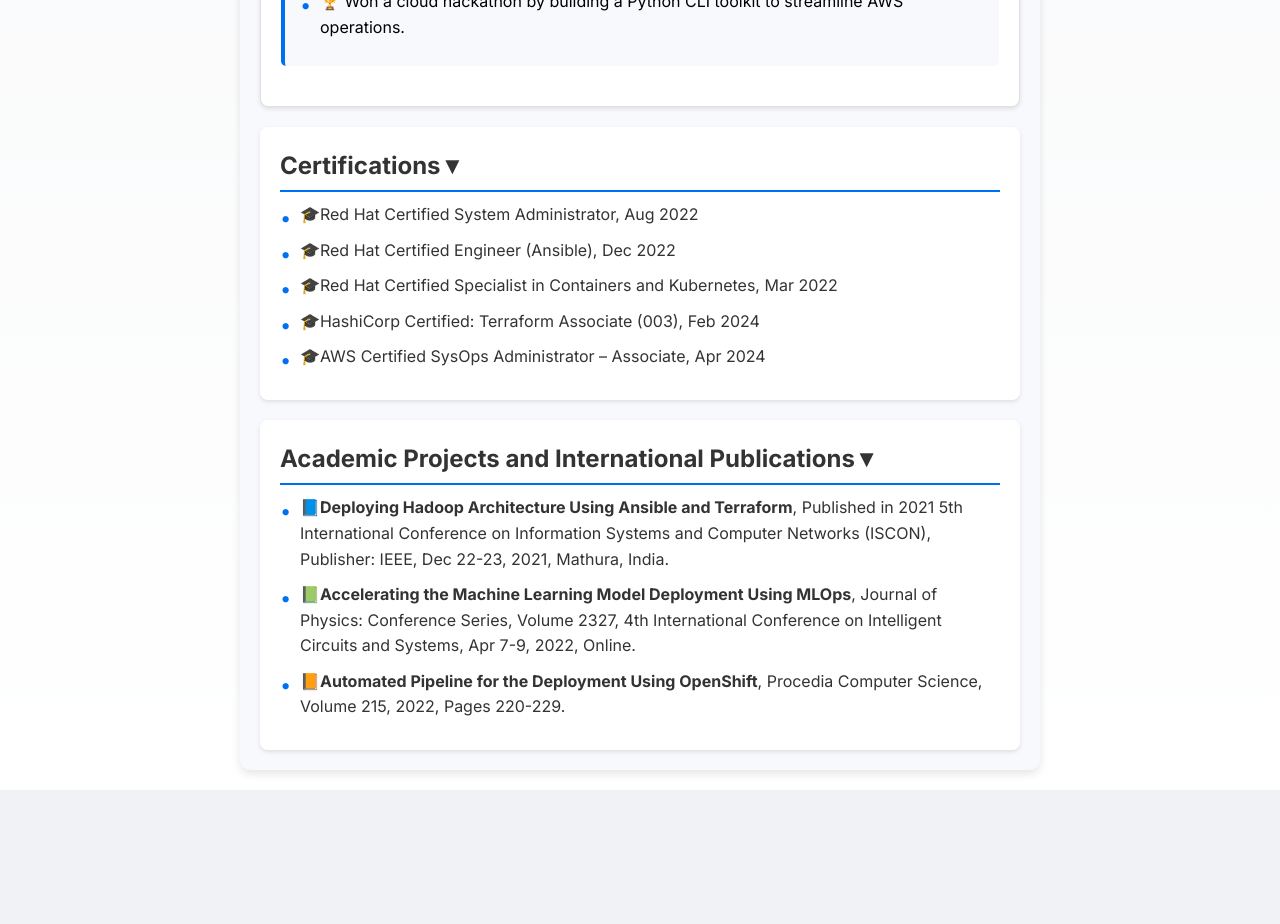
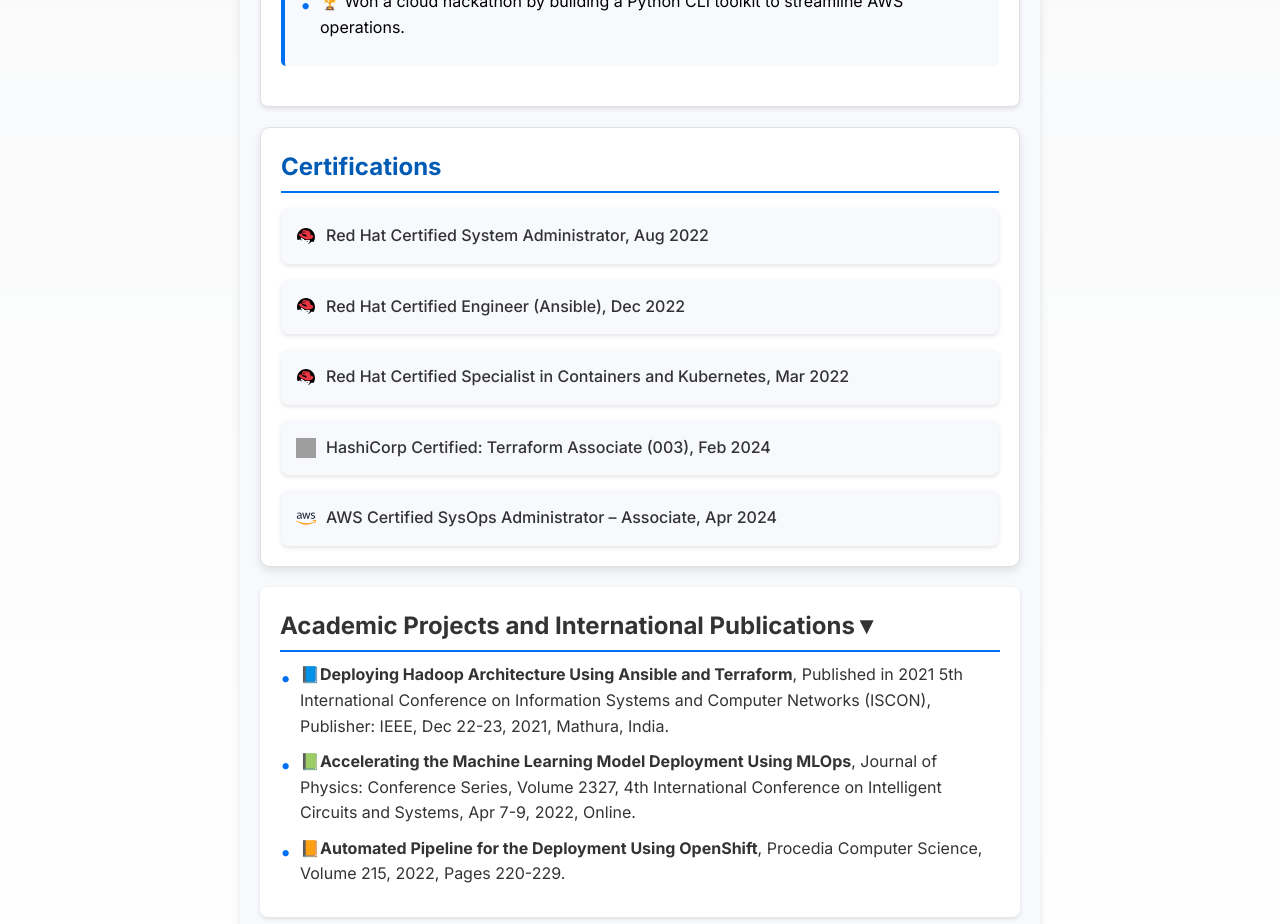
Before and after one commit to sankeerth-bussa/resume, a Next.js app: page / in a window 1280 px wide. Shown: the part 1780-2704 px from the top of the page. Before the commit the page ends 2570 px from the top, so only its background shows below. Built offline with nearby package versions, Linux system fonts and the light colour scheme; grey boxes are pictures that could not be loaded.

Commit message:
Refactor Certifications component and styles

```diff
--- a/components/Certifications.js
+++ b/components/Certifications.js
@@ -1,58 +1,88 @@
 "use client"; // Mark this as a client component
 
-import React, { useState } from "react";
-import "../styles/styles.css"; // Import the CSS file
+import React from "react";
+import styles from "../styles/Certifications.module.css"; // Import the CSS module
 
 export default function Certifications() {
-  const [isOpen, setIsOpen] = useState(true); // State to track if the section is open or closed
+  return (
+    <section className={styles.section}>
+      <h2 className={styles.sectionTitle}>Certifications</h2>
 
-  const toggleAccordion = () => {
-    setIsOpen(!isOpen); // Toggle the state between open and closed
-  };
-
-  return (
-    <section className="section">
-      <h2 className="section-title" onClick={toggleAccordion}>
-        Certifications
-        <span className={`accordion-icon ${isOpen ? "open" : ""}`}>▼</span> {/* Rotate arrow indicator */}
-      </h2>
-
-      {isOpen && ( // Only render this section when isOpen is true
-        <div className="accordion-content">
-          <ul className="list">
-            <li className="list-item">
-              <span className="list-icon">🎓</span>
-              <a href="https://rhtapps.redhat.com/verify?certId=210-213-088" target="_blank" rel="noopener noreferrer">
+      <div className={styles.accordionContent}>
+        <ul className={styles.list}>
+          <li className={styles.listItem}>
+            <img
+              src="/icons/redhat.svg" /* Path to your custom icon */
+              alt="Certificate Icon"
+              className={styles.listIcon}
+            />
+            <a
+              href="https://rhtapps.redhat.com/verify?certId=210-213-088"
+              target="_blank"
+              rel="noopener noreferrer"
+            >
               Red Hat Certified System Administrator, Aug 2022
             </a>
           </li>
-            <li className="list-item">
-              <span className="list-icon">🎓</span>
-              <a href="https://rhtapps.redhat.com/verify?certId=210-213-088" target="_blank" rel="noopener noreferrer">
+          <li className={styles.listItem}>
+            <img
+              src="/icons/redhat.svg"
+              alt="Certificate Icon"
+              className={styles.listIcon}
+            />
+            <a
+              href="https://rhtapps.redhat.com/verify?certId=210-213-088"
+              target="_blank"
+              rel="noopener noreferrer"
+            >
               Red Hat Certified Engineer (Ansible), Dec 2022
             </a>
           </li>
-            <li className="list-item">
-              <span className="list-icon">🎓</span>
-              <a href="https://rhtapps.redhat.com/verify?certId=210-213-088" target="_blank" rel="noopener noreferrer">
-                Red Hat Certified Specialist in Containers and Kubernetes, Mar 2022
+          <li className={styles.listItem}>
+            <img
+              src="/icons/redhat.svg"
+              alt="Certificate Icon"
+              className={styles.listIcon}
+            />
+            <a
+              href="https://rhtapps.redhat.com/verify?certId=210-213-088"
+              target="_blank"
+              rel="noopener noreferrer"
+            >
+              Red Hat Certified Specialist in Containers and Kubernetes, Mar
+              2022
             </a>
           </li>
-            <li className="list-item">
-              <span className="list-icon">🎓</span>
-              <a href="https://www.credly.com/badges/2e5d46d3-7a65-4687-98af-b8a2c7d102bb/public_url" target="_blank" rel="noopener noreferrer">
+          <li className={styles.listItem}>
+            <img
+              src="/icons/terraform.svg"
+              alt="Certificate Icon"
+              className={styles.listIcon}
+            />
+            <a
+              href="https://www.credly.com/badges/2e5d46d3-7a65-4687-98af-b8a2c7d102bb/public_url"
+              target="_blank"
+              rel="noopener noreferrer"
+            >
               HashiCorp Certified: Terraform Associate (003), Feb 2024
             </a>
           </li>
-            <li className="list-item">
-              <span className="list-icon">🎓</span>
-              <a href="https://www.credly.com/badges/3d488884-293c-4678-90f0-69722e26ea6f/public_url" target="_blank" rel="noopener noreferrer">
+          <li className={styles.listItem}>
+            <img
+              src="/icons/aws.svg"
+              alt="Certificate Icon"
+              className={styles.listIcon}
+            />
+            <a
+              href="https://www.credly.com/badges/3d488884-293c-4678-90f0-69722e26ea6f/public_url"
+              target="_blank"
+              rel="noopener noreferrer"
+            >
               AWS Certified SysOps Administrator – Associate, Apr 2024
             </a>
           </li>
         </ul>
       </div>
-      )}
     </section>
   );
 }
--- /dev/null
+++ b/styles/Certifications.module.css
@@ -0,0 +1,71 @@
+/* Certifications.module.css */
+
+/* Container for the Certifications Section */
+.section {
+  margin-top: 20px;
+  padding: 20px;
+  max-width: 800px;
+  margin: 20px auto;
+  background-color: #ffffff;
+  border-radius: 10px;
+  box-shadow: 0 4px 8px rgba(0, 0, 0, 0.1);
+  border: 1px solid #e0e0e0;
+}
+
+/* Title Styling */
+.sectionTitle {
+  font-size: 24px;
+  color: #005bb5;
+  border-bottom: 2px solid #0070f3;
+  padding-bottom: 5px;
+  margin-bottom: 15px;
+  font-weight: bold;
+}
+
+/* List Styling */
+.list {
+  list-style-type: none;
+  padding: 0;
+  margin: 0;
+  display: flex;
+  flex-direction: column;
+  gap: 15px; /* Space between items */
+}
+
+/* List Item Styling */
+.listItem {
+  display: flex;
+  align-items: center;
+  padding: 15px;
+  background-color: #f7f9fc;
+  border-radius: 8px;
+  transition: transform 0.3s ease, background-color 0.3s ease;
+  box-shadow: 0 2px 4px rgba(0, 0, 0, 0.1);
+  cursor: pointer;
+}
+
+.listItem:hover {
+  transform: translateY(-5px);
+  background-color: #e3f2fd;
+}
+
+.listIcon {
+    margin-right: 10px;
+    width: 20px; /* Adjust the width as needed */
+    height: 20px; /* Adjust the height as needed */
+    display: inline-block;
+    vertical-align: middle; /* Aligns the icon with the text */
+  }
+
+
+/* Link Styling */
+.listItem a {
+  text-decoration: none;
+  color: #333333;
+  font-weight: 500;
+  transition: color 0.3s ease;
+}
+
+.listItem a:hover {
+  color: #005bb5;
+}
```
Lines whose indentation alone changed are shown as unchanged.
